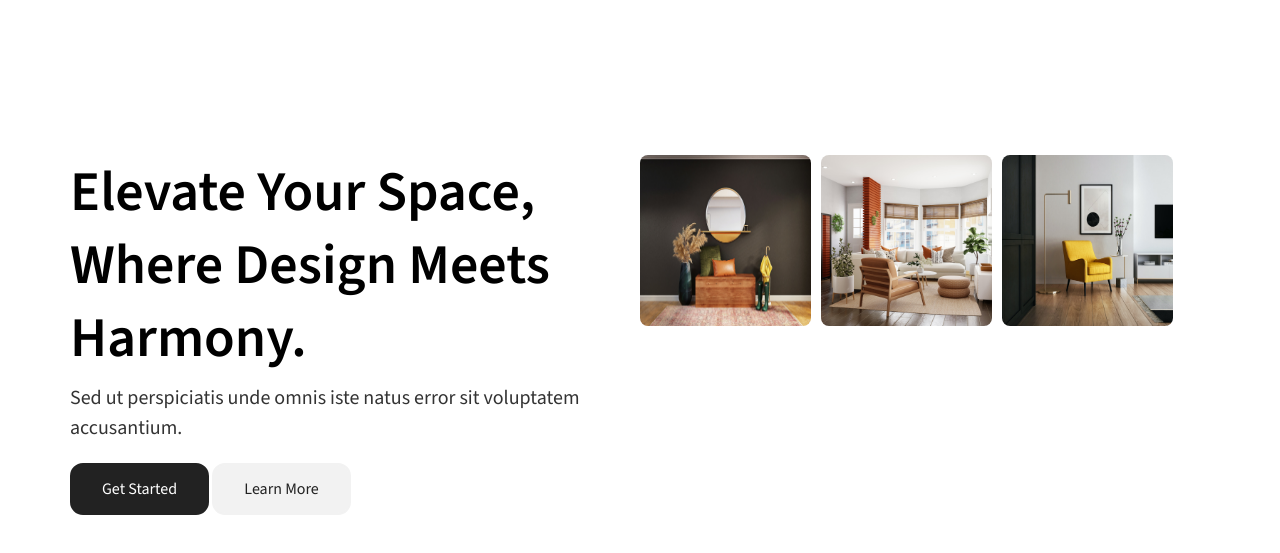
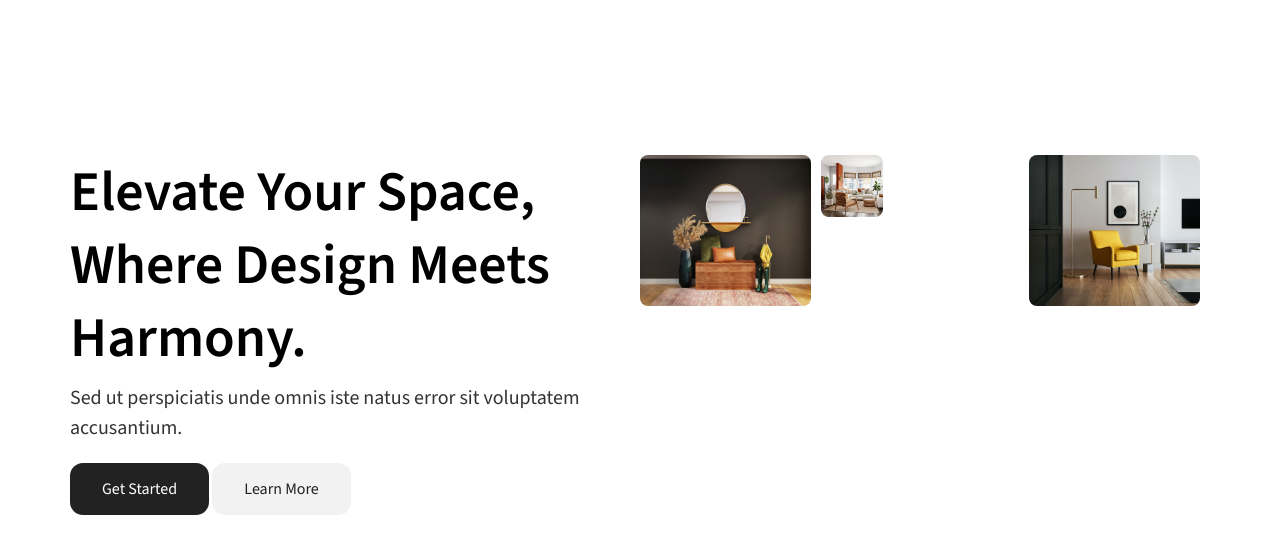
Before and after one commit to chadepowell/landing-page, a website: page index.html in a window 1280 px wide. Shown: the part 77-630 px from the top of the page. Drawn offline with nearby package versions, Linux system fonts and the light colour scheme.

Commit message:
image class update

```diff
--- a/index.html
+++ b/index.html
@@ -46,7 +46,9 @@
         <div class="section-2">
             <div class="image-container">
                 <img src="assets/img/image2.jpg" alt="mirror">
-                <img src="assets/img/image1.jpg" alt="living-room">
+                <div class="middle-img">
+                    <img src="assets/img/image1.jpg" alt="living-room">
+                </div>
                 <img src="assets/img/image3.jpg" alt="yellow-chair">
             </div>
         </div>
```
